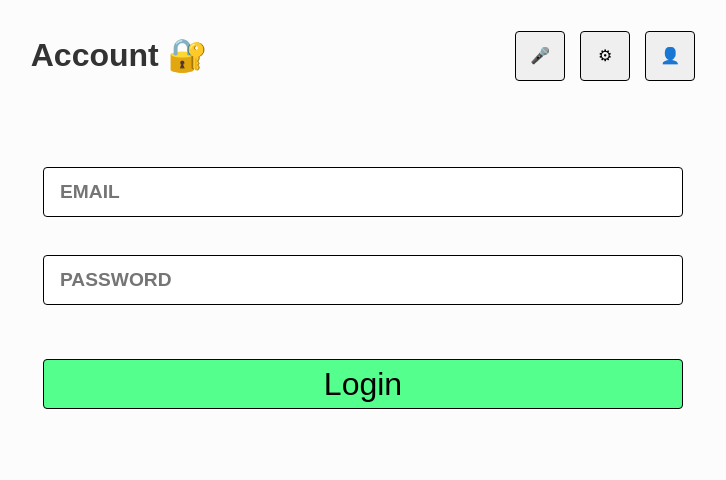
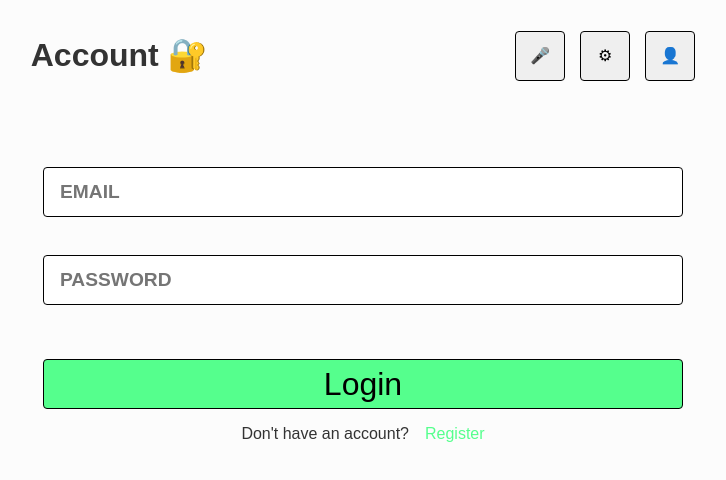
Before and after one commit to DOORM4T/oddio, a React (Create React App) app in the folder client/: page /login in a window 1280 px wide. Shown: the top 480 px of the page, without its empty margins (277-1003 px from the left). Built offline with nearby package versions, Linux system fonts and the light colour scheme; a web font is replaced by a local one.

Commit message:
registration & login

```diff
--- a/client/src/components/Form/index.tsx
+++ b/client/src/components/Form/index.tsx
@@ -1,8 +1,9 @@
-import React, { useState, ChangeEvent } from 'react'
+import React, { useState, ChangeEvent, FormEvent } from 'react'
 import styles from './Form.module.scss'
 
 export interface Field {
 	name: string
+	placeholder: string
 	type: string
 	required: boolean
 }
@@ -12,6 +13,7 @@ interface FormProps {
 	method: string
 	fields: Field[]
 	submitText: string
+	submitStateValidation?: (formState: any) => void
 }
 
 export default function Form({
@@ -19,6 +21,7 @@ export default function Form({
 	method,
 	fields,
 	submitText,
+	submitStateValidation,
 }: FormProps) {
 	const [formState, setFormState] = useState(
 		Object.fromEntries(fields.map(({ name }) => [name, '']))
@@ -31,20 +34,48 @@ export default function Form({
 		})
 	}
 
+	const handleSubmit = async (event: FormEvent<HTMLFormElement>) => {
+		try {
+			event.preventDefault()
+
+			// Optional custom state validation
+			if (submitStateValidation) submitStateValidation(formState)
+
+			const body = JSON.stringify(formState)
+			const response = await fetch(action, {
+				method,
+				body,
+				headers: {
+					'Content-Type': 'application/json',
+					Accept: '',
+				},
+			})
+			const message = await response.text()
+			console.log(message)
+		} catch (error) {
+			console.error(error.message)
+		}
+	}
+
 	return (
-		<form action={action} method={method} className={styles.form}>
-			{fields.map(({ name, type, required }, index) => {
+		<form
+			action={action}
+			method={method}
+			className={styles.form}
+			onSubmit={handleSubmit}
+		>
+			{fields.map(({ name, placeholder, type, required }, index) => {
 				return (
 					<div key={`${name}-${type}-${index}`}>
 						<input
 							id={name}
 							name={name}
 							type={type}
-							placeholder={name}
+							placeholder={placeholder}
 							required={required}
 							onChange={handleChange}
 						/>
-						<label htmlFor={name}>{name}</label>
+						<label htmlFor={name}>{placeholder}</label>
 					</div>
 				)
 			})}
--- a/client/src/containers/LoginForm.tsx
+++ b/client/src/containers/LoginForm.tsx
@@ -5,11 +5,13 @@ export default function LoginForm() {
 	const fields: Field[] = [
 		{
 			name: 'email',
+			placeholder: 'email',
 			type: 'email',
 			required: true,
 		},
 		{
 			name: 'password',
+			placeholder: 'password',
 			type: 'password',
 			required: true,
 		},
--- /dev/null
+++ b/client/src/containers/RegisterForm.tsx
@@ -0,0 +1,58 @@
+import React from 'react'
+import Form, { Field } from '../components/Form'
+
+export default function RegisterForm() {
+	const fields: Field[] = [
+		{
+			name: 'email',
+			placeholder: 'email',
+			type: 'email',
+			required: true,
+		},
+		{
+			name: 'username',
+			placeholder: 'username',
+			type: 'username',
+			required: true,
+		},
+		{
+			name: 'password',
+			placeholder: 'password',
+			type: 'password',
+			required: true,
+		},
+		{
+			name: 'confirmPassword',
+			placeholder: 'confirm password',
+			type: 'password',
+			required: true,
+		},
+	]
+
+	interface RegisterFormState {
+		email: string
+		username: string
+		password: string
+		confirmPassword: string
+	}
+
+	const validatePasswordConfirm = ({
+		password,
+		confirmPassword,
+	}: RegisterFormState) => {
+		console.log(password, confirmPassword)
+
+		if (password !== confirmPassword)
+			throw new Error('Password and Confirm Password fields do not match.')
+	}
+
+	return (
+		<Form
+			action="/auth/register"
+			fields={fields}
+			method="POST"
+			submitText="Register"
+			submitStateValidation={validatePasswordConfirm}
+		/>
+	)
+}
--- a/client/src/pages/Account.tsx
+++ b/client/src/pages/Account.tsx
@@ -1,14 +1,47 @@
-import React from 'react'
+import React, { useState } from 'react'
+import Spacing from '../components/Spacing'
 import Header from '../components/Header'
 import LoginForm from '../containers/LoginForm'
-import Spacing from '../components/Spacing'
+import RegisterForm from '../containers/RegisterForm'
 
 export default function Account() {
+	const [showingLoginForm, setShowingLoginForm] = useState(true)
+
+	const toggleVisibleForm = () => {
+		setShowingLoginForm(() => !showingLoginForm)
+	}
+
 	return (
 		<article>
 			<Header title="Account" icon="🔐" />
 			<Spacing spaces={3} />
-			<LoginForm />
+			{showingLoginForm && <LoginForm />}
+			{!showingLoginForm && <RegisterForm />}
+			<div style={toggleSectionStyles}>
+				<p style={{ marginRight: '1rem' }}>
+					{showingLoginForm && "Don't have an account?"}
+					{!showingLoginForm && 'Already have an account?'}
+				</p>
+				<button
+					onClick={toggleVisibleForm}
+					style={{
+						all: 'unset',
+						color: '#55FF8D',
+						cursor: 'pointer',
+					}}
+				>
+					{showingLoginForm && 'Register'}
+					{!showingLoginForm && 'Login'}
+				</button>
+			</div>
 		</article>
 	)
 }
+
+const toggleSectionStyles = {
+	width: '100%',
+	display: 'flex',
+	justifyContent: 'center',
+	alignItems: 'center',
+	marginTop: '1rem',
+}
```
